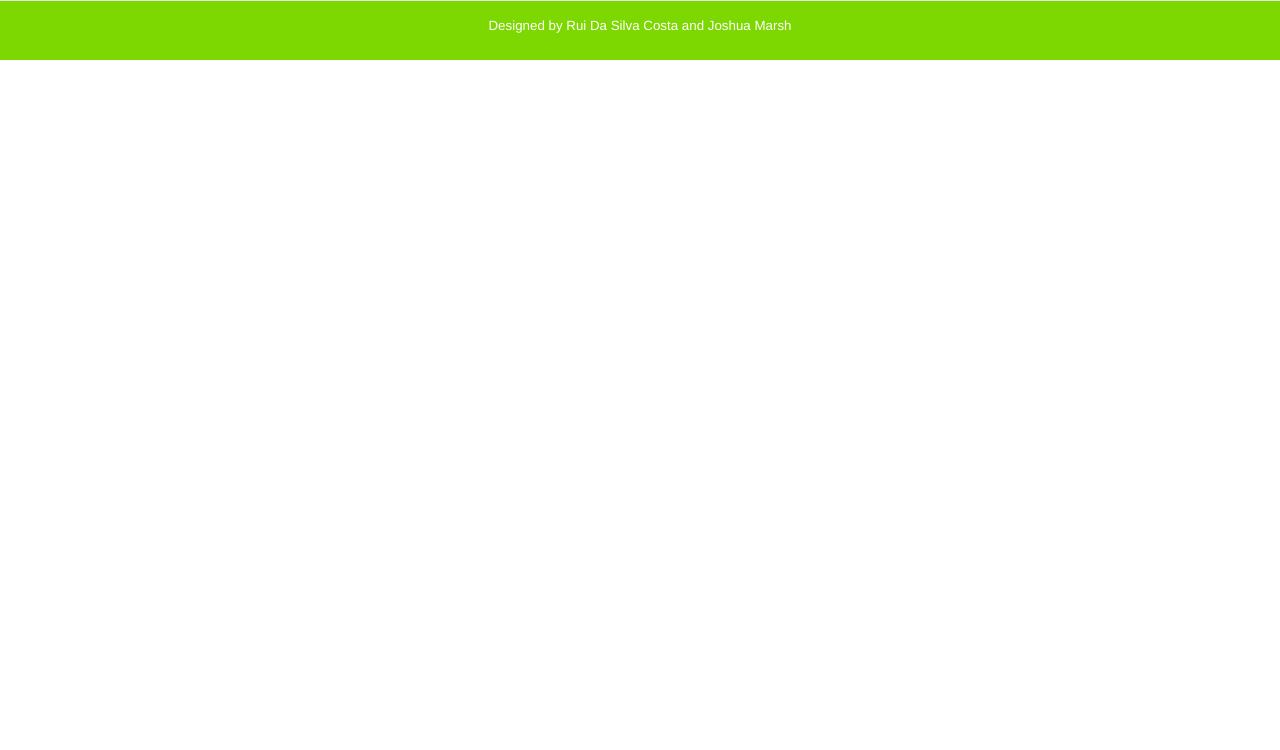
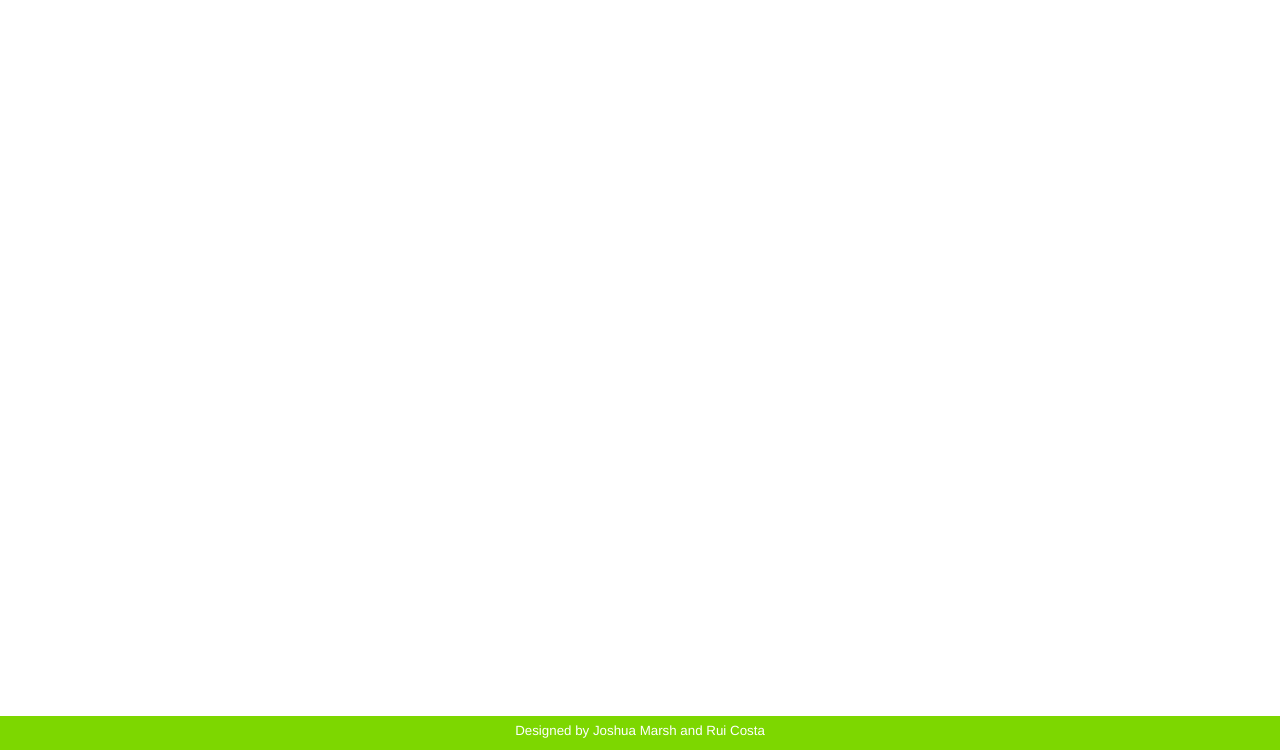
Before and after one commit to d4nielcosta/OXFAM-BS-DB, a Django app: page / in a window 1280 px wide. Shown: the part 50-800 px from the top of the page. Run offline with Django 3.2, Linux system fonts and the light colour scheme; data that the repository does not hold is empty; some libraries are stand-ins or nearby versions.

Commit message:
Change footnote. Updated 404

```diff
--- a/oxfam_bs_db_project/oxfam_bs_db_project/settings.py
+++ b/oxfam_bs_db_project/oxfam_bs_db_project/settings.py
@@ -20,11 +20,11 @@ BASE_DIR = os.path.dirname(os.path.dirname(__file__))
 SECRET_KEY = '(!+5&262#txc6g6p5z5%bg(qh*#y0(9qt*s-5-=6#hc$x8(9nj'
 
 # SECURITY WARNING: don't run with debug turned on in production!
-DEBUG = False
+DEBUG = True
 
-TEMPLATE_DEBUG = False
+TEMPLATE_DEBUG = True
 
-ALLOWED_HOSTS = ['*']
+ALLOWED_HOSTS = []
 
 
 # Application definition
--- a/oxfam_bs_db_project/static/css/stylesheet.css
+++ b/oxfam_bs_db_project/static/css/stylesheet.css
@@ -2,8 +2,15 @@
     font-size: 14pt;
 }
 
+.footer {
+    position: absolute;
+    bottom: 0px;
+    width: 100%;
+    }
+
 #footertext {
     font-size: 10pt;
+    padding-top: 5px;
     text-align: center;
     color: #ffffff;
 }
--- a/oxfam_bs_db_project/templates/base.html
+++ b/oxfam_bs_db_project/templates/base.html
@@ -49,10 +49,12 @@
     {% block body_block %}{% endblock %}
 </div>
 
-<div class="modal-footer" style="background-color: #7DD700;">
-    <p class="text-muted" id="footertext">
-    Designed by Rui Da Silva Costa and Joshua Marsh
-    </p></div>
+
+<footer class="footer" style="background-color: #7DD700;">
+      <div class="container">
+        <p class="text-muted" id="footertext"> Designed by Joshua Marsh and Rui Costa</p>
+      </div>
+    </footer>
 
 <!-- Bootstrap core JavaScript
 ================================================== -->
--- a/oxfam_bs_db_project/templates/volunteers/page_not_found.html
+++ b/oxfam_bs_db_project/templates/volunteers/page_not_found.html
@@ -18,7 +18,7 @@
         Do you believe this is a mistake?
             <br/><br/>
         Drop us an email on:
-            <a href="mailto:crazybioguy@gmail.com,rdcosta95@gmail.com?Subject=Error%20PageNotFound" target="_top">Send Mail</a>
+            <a href="mailto:oxfamvolunteerswebsite@gmail.com?Subject=Error%20PageNotFound" target="_top">Send Mail</a>
 
 
         <br/><br/><br/><br/><br/><strong> We're sorry for any inconvenience this may have caused you.</strong>
```
